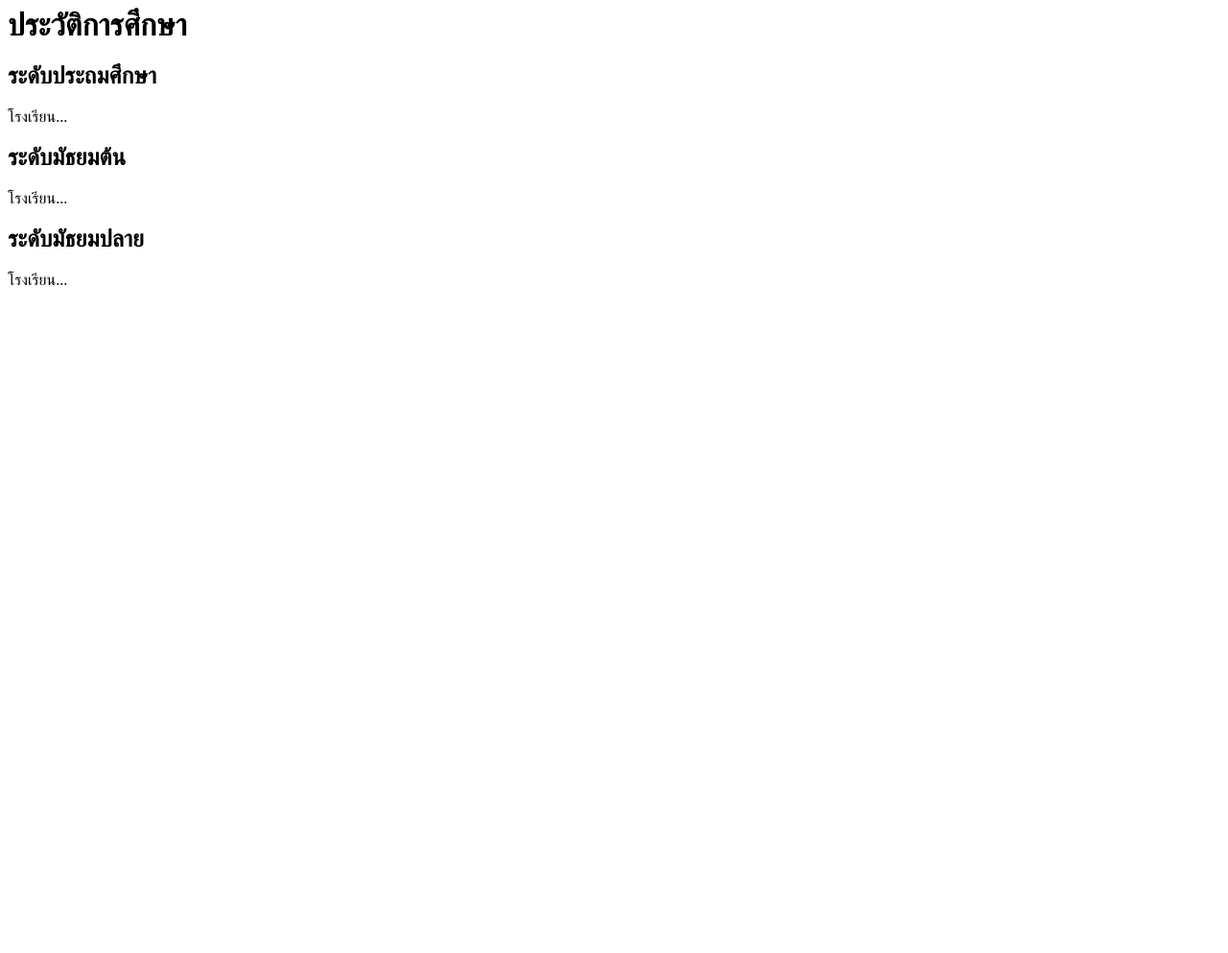
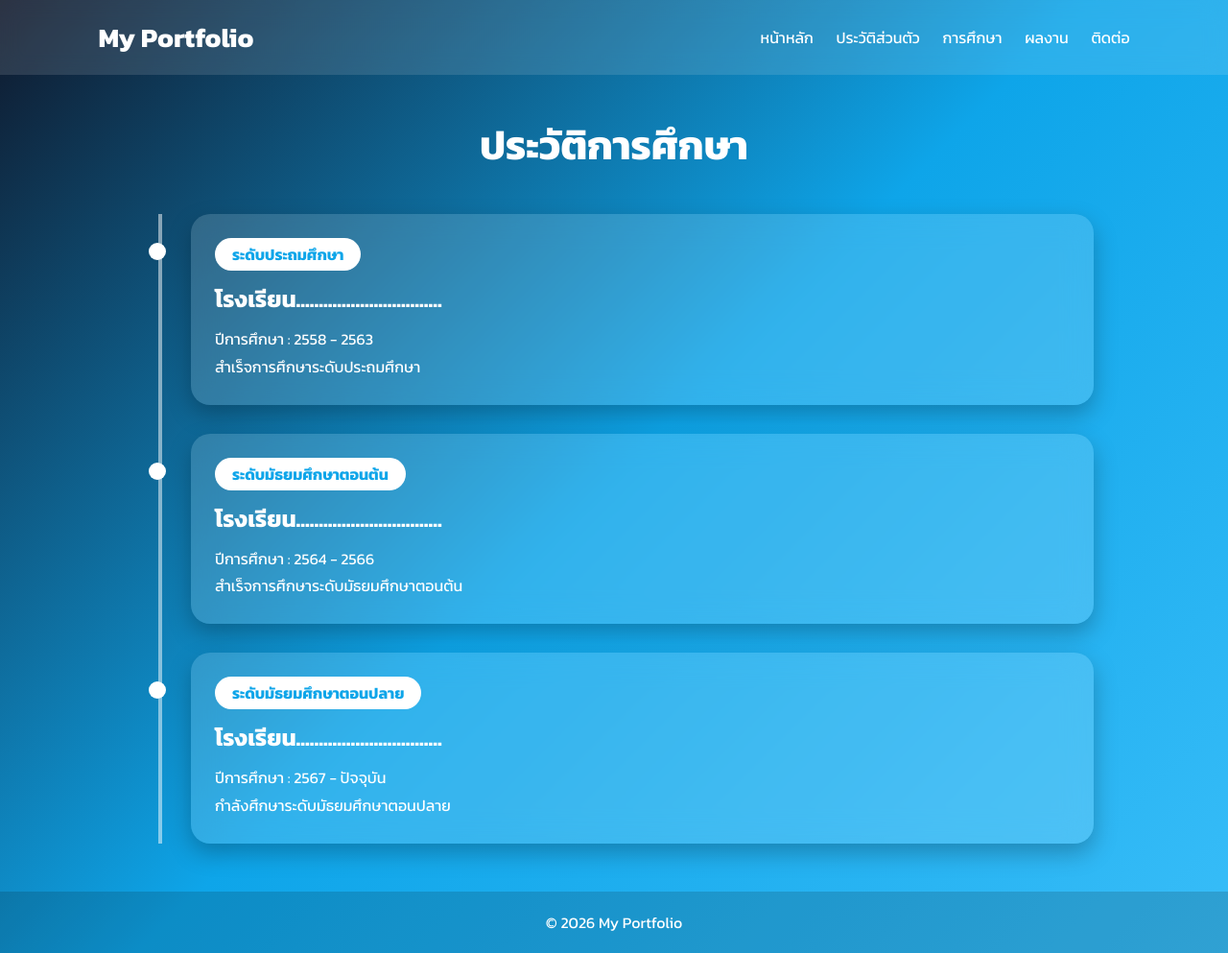
Before and after one commit to phanuwat88/portfolio2, a plain HTML site: page education.html in a window 1280 px wide. Shown: the whole page at 96% size. Before the commit the page ends 800 px from the top, so only its background shows below. Drawn offline with Linux system fonts and the light colour scheme.

Commit message:
Update education.html

```diff
--- a/education.html
+++ b/education.html
@@ -1,16 +1,212 @@
-<h1>ประวัติการศึกษา</h1>
+<!DOCTYPE html>
+<html lang="th">
+<head>
+<meta charset="UTF-8">
+<meta name="viewport" content="width=device-width, initial-scale=1.0">
+<title>ประวัติการศึกษา</title>
+
+<link href="https://fonts.googleapis.com/css2?family=Kanit:wght@300;400;600;700&display=swap" rel="stylesheet">
+
+<style>
+
+*{
+    margin:0;
+    padding:0;
+    box-sizing:border-box;
+    font-family:'Kanit',sans-serif;
+}
+
+body{
+    background:linear-gradient(135deg,#0f172a,#0ea5e9,#38bdf8);
+    color:white;
+}
+
+/* เมนู */
+header{
+    position:fixed;
+    width:100%;
+    top:0;
+    left:0;
+    display:flex;
+    justify-content:space-between;
+    align-items:center;
+    padding:18px 8%;
+    background:rgba(255,255,255,.12);
+    backdrop-filter:blur(12px);
+}
+
+.logo{
+    font-size:28px;
+    font-weight:bold;
+}
+
+nav a{
+    color:white;
+    text-decoration:none;
+    margin-left:20px;
+    transition:.3s;
+}
+
+nav a:hover{
+    color:#001d3d;
+}
+
+/* หัวข้อ */
+.container{
+    width:90%;
+    max-width:1000px;
+    margin:120px auto 50px;
+}
+
+.title{
+    text-align:center;
+    font-size:42px;
+    margin-bottom:40px;
+}
+
+/* Timeline */
+
+.timeline{
+    position:relative;
+    margin-left:25px;
+    border-left:4px solid rgba(255,255,255,.5);
+}
+
+.card{
+    position:relative;
+    margin:30px 0;
+    margin-left:30px;
+    background:rgba(255,255,255,.15);
+    backdrop-filter:blur(15px);
+    border-radius:20px;
+    padding:25px;
+    box-shadow:0 10px 25px rgba(0,0,0,.25);
+    transition:.3s;
+}
+
+.card:hover{
+    transform:translateY(-5px);
+}
+
+.card::before{
+    content:"";
+    position:absolute;
+    left:-44px;
+    top:30px;
+    width:18px;
+    height:18px;
+    background:white;
+    border-radius:50%;
+}
+
+.year{
+    display:inline-block;
+    background:white;
+    color:#0ea5e9;
+    padding:5px 18px;
+    border-radius:30px;
+    font-weight:bold;
+    margin-bottom:12px;
+}
+
+.card h2{
+    margin-bottom:10px;
+}
+
+.card p{
+    line-height:1.8;
+}
+
+footer{
+    text-align:center;
+    padding:20px;
+    background:rgba(0,0,0,.15);
+}
+
+@media(max-width:768px){
+
+nav{
+    display:none;
+}
+
+.title{
+    font-size:34px;
+}
+
+}
+
+</style>
+
+</head>
+
+<body>
+
+<header>
+
+<div class="logo">My Portfolio</div>
+
+<nav>
+<a href="index.html">หน้าหลัก</a>
+<a href="about.html">ประวัติส่วนตัว</a>
+<a href="education.html">การศึกษา</a>
+<a href="portfolio.html">ผลงาน</a>
+<a href="contact.html">ติดต่อ</a>
+</nav>
+
+</header>
+
+<div class="container">
+
+<h1 class="title">ประวัติการศึกษา</h1>
+
+<div class="timeline">
 
 <div class="card">
-    <h2>ระดับประถมศึกษา</h2>
-    <p>โรงเรียน...</p>
+
+<span class="year">ระดับประถมศึกษา</span>
+
+<h2>โรงเรียน................................</h2>
+
+<p>
+ปีการศึกษา : 2558 - 2563 <br>
+สำเร็จการศึกษาระดับประถมศึกษา
+</p>
+
 </div>
 
 <div class="card">
-    <h2>ระดับมัธยมต้น</h2>
-    <p>โรงเรียน...</p>
+
+<span class="year">ระดับมัธยมศึกษาตอนต้น</span>
+
+<h2>โรงเรียน................................</h2>
+
+<p>
+ปีการศึกษา : 2564 - 2566 <br>
+สำเร็จการศึกษาระดับมัธยมศึกษาตอนต้น
+</p>
+
 </div>
 
 <div class="card">
-    <h2>ระดับมัธยมปลาย</h2>
-    <p>โรงเรียน...</p>
+
+<span class="year">ระดับมัธยมศึกษาตอนปลาย</span>
+
+<h2>โรงเรียน................................</h2>
+
+<p>
+ปีการศึกษา : 2567 - ปัจจุบัน <br>
+กำลังศึกษาระดับมัธยมศึกษาตอนปลาย
+</p>
+
 </div>
+
+</div>
+
+</div>
+
+<footer>
+© 2026 My Portfolio
+</footer>
+
+</body>
+</html>
```
